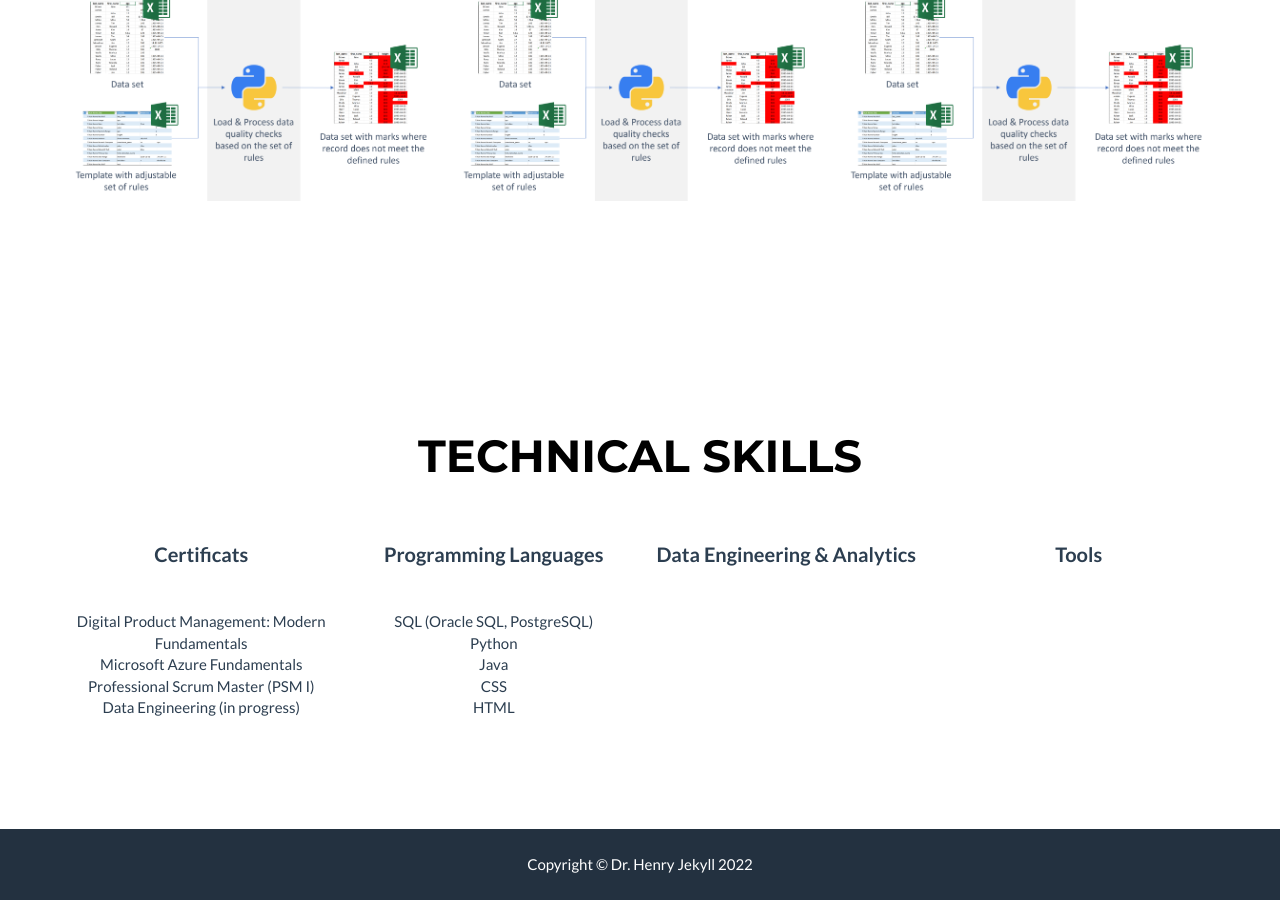
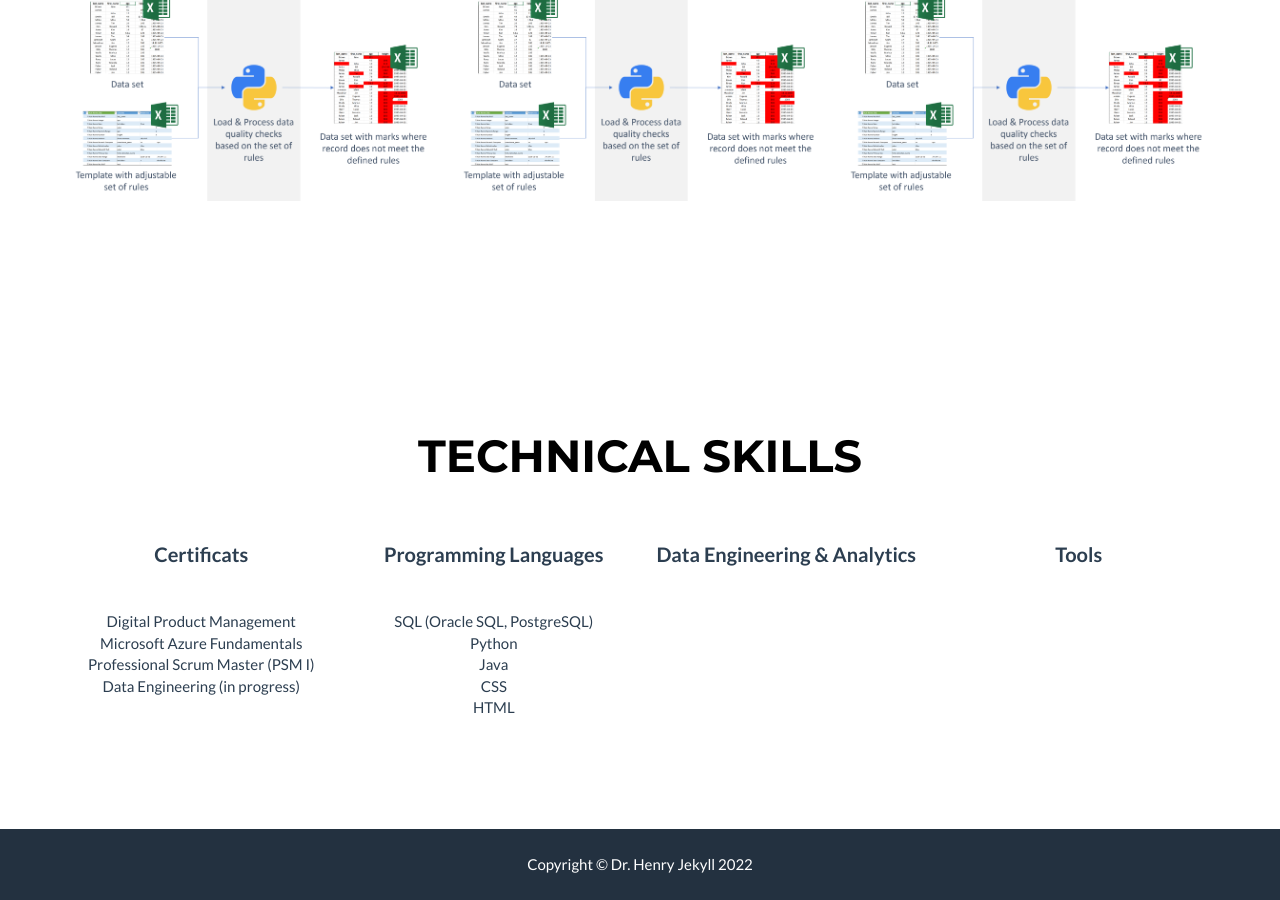
Before and after one commit to tolan005/tolan005.github.io, a Jekyll site: the page built from _posts/2014-07-18-project-1.markdown, in a window 1280 px wide and 900 px high, scrolled down 932 px. Built offline with Jekyll 4.4.1, drawn with Linux system fonts in a browser that asks for light colours.

Commit message:
Update about.html
ange

```diff
--- a/_includes/about.html
+++ b/_includes/about.html
@@ -13,7 +13,7 @@
                     <br>
                    <p>
                     <ul class="list-unstyled">
-                     <li>Digital Product Management: Modern Fundamentals</li>
+                     <li>Digital Product Management</li>
                      <li>Microsoft Azure Fundamentals</li>
                      <li>Professional Scrum Master (PSM I)</li>
                      <li>Data Engineering (in progress)<li/>
```
